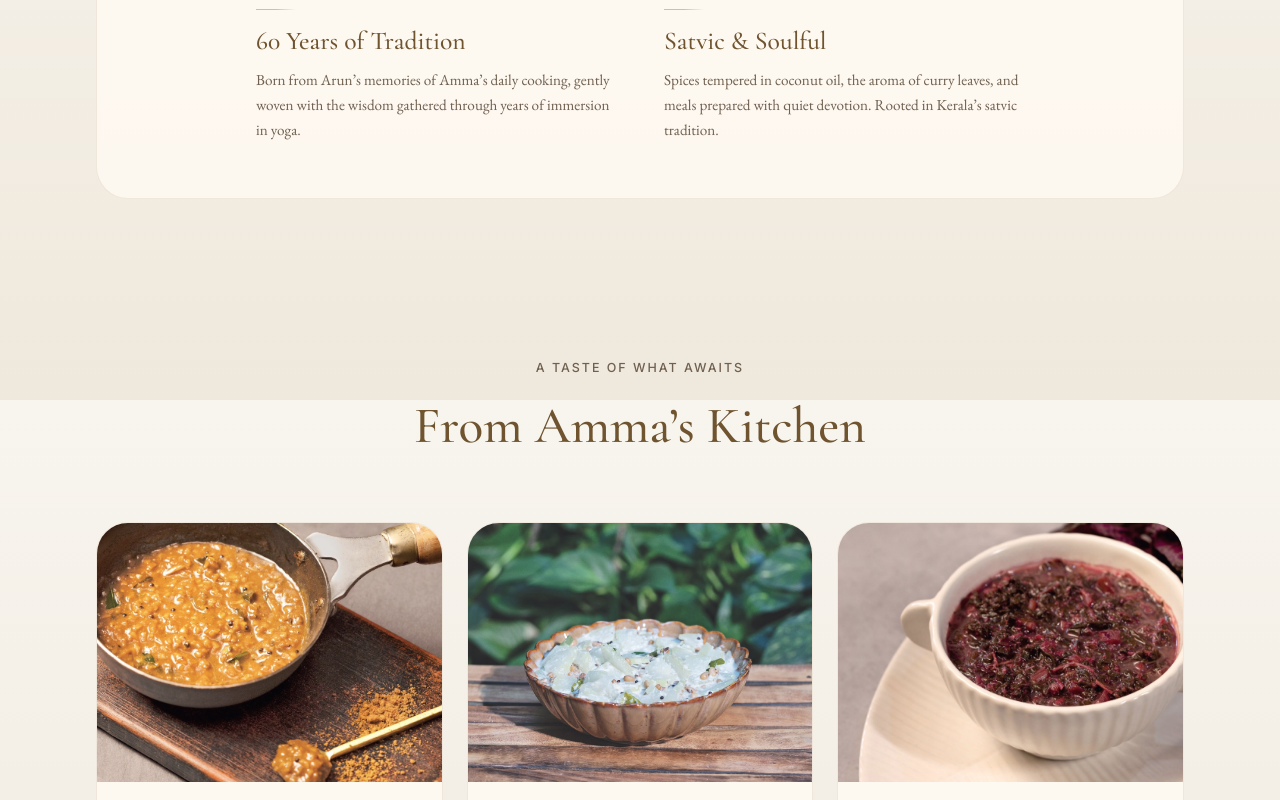
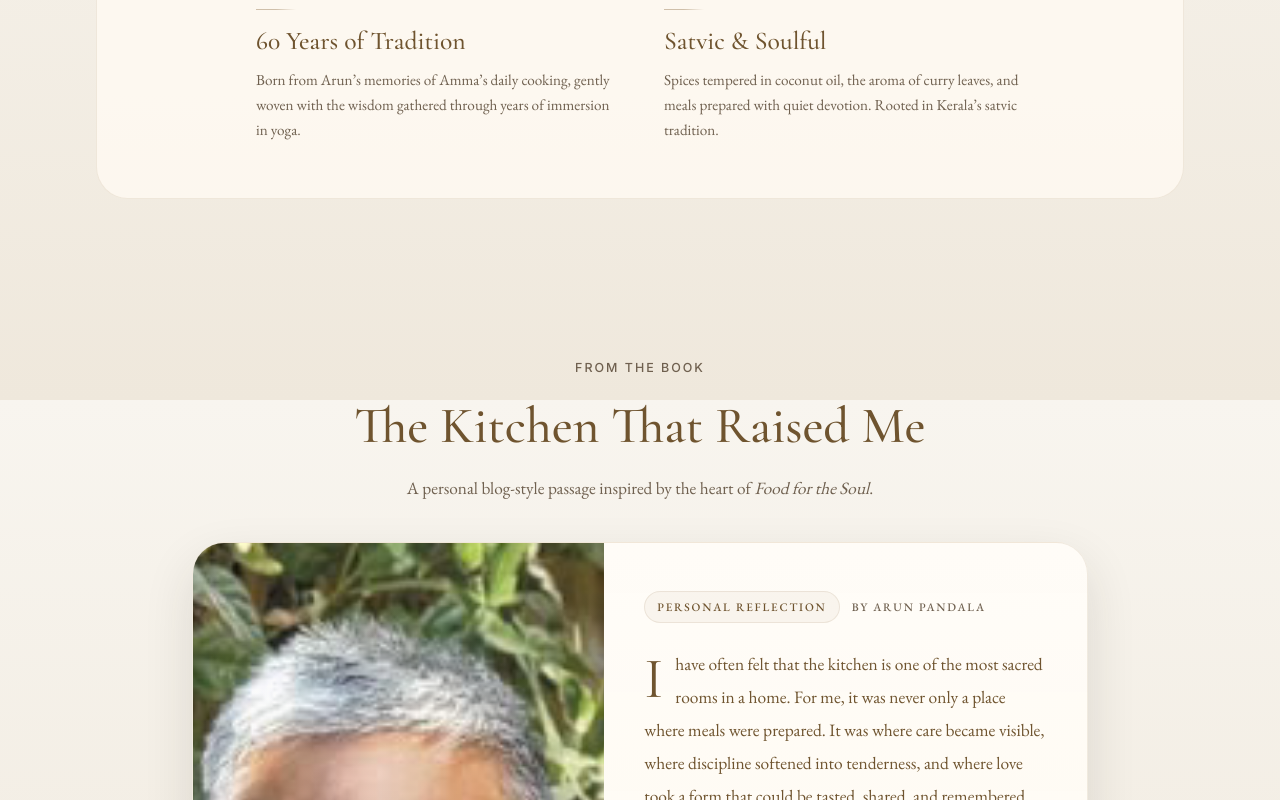
Before and after one commit to abhavk/the-yoga-cookbook, a Next.js app: page / in a window 1280 px wide. Shown: the part 2000-2800 px from the top of the page. Built offline with nearby package versions, Linux system fonts and the light colour scheme.

Commit message:
Add From the Book blog section about Arun from the cookbook

```diff
--- a/src/app/page.tsx
+++ b/src/app/page.tsx
@@ -4,6 +4,7 @@ import About from "@/components/About";
 import Recipes from "@/components/Recipes";
 import FoodLog from "@/components/FoodLog";
 import BookDetails from "@/components/BookDetails";
+import FromTheBook from "@/components/FromTheBook";
 import AuthorBio from "@/components/AuthorBio";
 import Footer from "@/components/Footer";
 
@@ -14,6 +15,7 @@ export default function Home() {
       <main>
         <Hero />
         <About />
+        <FromTheBook />
         <Recipes />
         <FoodLog />
         <BookDetails />
--- a/src/components/Footer.tsx
+++ b/src/components/Footer.tsx
@@ -22,7 +22,7 @@ export default function Footer() {
                 Explore
               </p>
               <div className="space-y-2">
-                {["About", "Recipes", "The Book", "Author"].map((link) => (
+                {["About", "From the Book", "Recipes", "The Book", "Author"].map((link) => (
                   <a
                     key={link}
                     href={`#${link.toLowerCase().replace(/\s/g, "-")}`}
--- /dev/null
+++ b/src/components/FromTheBook.tsx
@@ -0,0 +1,75 @@
+export default function FromTheBook() {
+  return (
+    <section id="from-the-book" className="py-14 lg:py-20">
+      <div className="mx-auto max-w-6xl px-6 lg:px-8">
+        <div className="mx-auto max-w-3xl text-center">
+          <p className="mb-4 font-[family-name:var(--font-sans)] text-[0.78rem] font-medium uppercase tracking-[0.16em] text-text-muted">
+            From the Book
+          </p>
+          <h2 className="font-[family-name:var(--font-display)] text-[clamp(2rem,4vw,3.3rem)] font-medium leading-tight text-brass-dark">
+            The Kitchen That Raised Me
+          </h2>
+          <p className="mx-auto mt-4 max-w-2xl text-[1rem] leading-relaxed text-text-muted sm:text-[1.08rem]">
+            A personal blog-style passage inspired by the heart of <em>Food for the Soul</em>.
+          </p>
+        </div>
+
+        <article className="mx-auto mt-10 max-w-4xl overflow-hidden rounded-[var(--radius-xl)] border border-brass/[0.12] bg-[linear-gradient(180deg,rgba(255,252,247,0.97)_0%,rgba(255,248,239,0.92)_100%)] shadow-[0_20px_50px_var(--shadow)]">
+          <div className="grid gap-0 lg:grid-cols-[0.92fr_1.08fr]">
+            <div className="relative min-h-[20rem] lg:min-h-full">
+              <img
+                src="/author.png"
+                alt="Arun Pandala"
+                className="h-full w-full object-cover"
+                style={{ filter: "saturate(0.92) contrast(0.96) brightness(1.03)", objectPosition: "center 18%" }}
+              />
+              <div className="absolute inset-0 bg-gradient-to-t from-[#2a2118]/35 via-[#2a2118]/8 to-transparent" />
+              <div className="absolute inset-x-5 bottom-5 rounded-[1.5rem] border border-white/30 bg-[rgba(39,28,18,0.5)] px-5 py-4 text-white shadow-[0_14px_32px_rgba(0,0,0,0.18)] backdrop-blur-sm sm:inset-x-6 sm:bottom-6">
+                <p className="font-[family-name:var(--font-display)] text-[1.2rem] leading-snug sm:text-[1.35rem]">
+                  “This book is not only about recipes. It is about memory, love, and the quiet grace of being nourished.”
+                </p>
+                <p className="mt-2 font-[family-name:var(--font-sans)] text-[0.72rem] uppercase tracking-[0.16em] text-white/80">
+                  Arun Pandala
+                </p>
+              </div>
+            </div>
+
+            <div className="px-6 py-8 sm:px-8 sm:py-10 lg:px-10 lg:py-12">
+              <div className="mb-6 flex flex-wrap items-center gap-3 text-[0.72rem] font-medium uppercase tracking-[0.16em] text-text-muted">
+                <span className="rounded-full border border-brass/12 bg-brass/[0.05] px-3 py-1.5 text-brass-dark">
+                  Personal Reflection
+                </span>
+                <span>By Arun Pandala</span>
+              </div>
+
+              <div className="space-y-5 text-[1.04rem] leading-[1.9] text-[#5f4b37] sm:text-[1.09rem]">
+                <p className="text-brass-dark">
+                  <span className="float-left mr-3 mt-1 font-[family-name:var(--font-display)] text-[3.2rem] leading-none text-brass-dark sm:text-[3.6rem]">
+                    I
+                  </span>
+                  have often felt that the kitchen is one of the most sacred rooms in a home. For me, it was never only a place where meals were prepared. It was where care became visible, where discipline softened into tenderness, and where love took a form that could be tasted, shared, and remembered.
+                </p>
+
+                <p>
+                  I grew up watching my Amma cook with extraordinary sincerity. Nothing about it was casual. Even the simplest meal carried attention, rhythm, and devotion. She did not merely feed people. She nourished them. In time, I began to understand that her cooking was a language of service &mdash; quiet, unannounced, and deeply transformative.
+                </p>
+
+                <p>
+                  Much later, through my own life in yoga, I recognized the same truth in another form. Yoga teaches awareness, reverence, discipline, and presence. Amma&rsquo;s kitchen held all of that naturally. The way she selected ingredients, balanced flavours, and served others with thoughtfulness was, to me, a living expression of yogic wisdom.
+                </p>
+
+                <p>
+                  <em>Food for the Soul</em> was born from that recognition. This book is my offering to her memory, to Kerala&rsquo;s deeply rooted culinary tradition, and to everyone who has ever felt loved through a meal. The recipes matter, of course. But beyond the recipes is something even more essential: the invitation to cook with sensitivity, to eat with gratitude, and to let food become a vehicle for connection.
+                </p>
+
+                <p>
+                  If these pages carry any warmth, it is because they come from a life shaped by Amma&rsquo;s hands, Amma&rsquo;s kitchen, and Amma&rsquo;s love. In that sense, this book is also a portrait of me &mdash; of what nourished me, what formed me, and what I now hope to pass on.
+                </p>
+              </div>
+            </div>
+          </div>
+        </article>
+      </div>
+    </section>
+  );
+}
--- a/src/components/Header.tsx
+++ b/src/components/Header.tsx
@@ -11,7 +11,7 @@ export default function Header() {
         </a>
 
         <nav className="hidden items-center gap-8 md:flex">
-          {["About", "The Book", "Recipes", "Author"].map((item) => (
+          {["About", "From the Book", "The Book", "Recipes", "Author"].map((item) => (
             <a
               key={item}
               href={`#${item.toLowerCase().replace(/\s/g, "-")}`}
```
Also changed, not shown: 1 other file (tests, documents, lock files or other folders).
